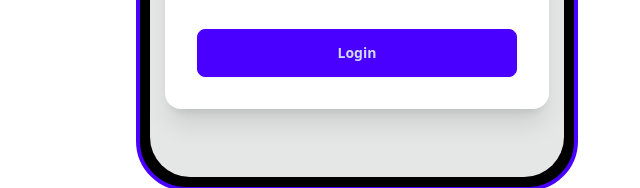
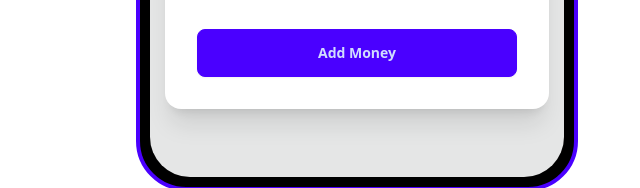
Before and after one commit to ashikmia0099/PiyoBank, a plain HTML site: page home.html in a window 1280 px wide. Shown: the part 573-761 px from the top of the page, 283-923 px from the left. Drawn offline with nearby package versions, Linux system fonts and the light colour scheme.

Commit message:
third commit

```diff
--- a/home.html
+++ b/home.html
@@ -53,7 +53,7 @@
               </label>
             </div>
             <div class="form-control mt-6">
-              <button id="btn-add-money" class="btn btn-primary">Login</button>
+              <button id="btn-add-money" class="btn btn-primary">Add Money</button>
             </div>
           </form>
         </div>
```
